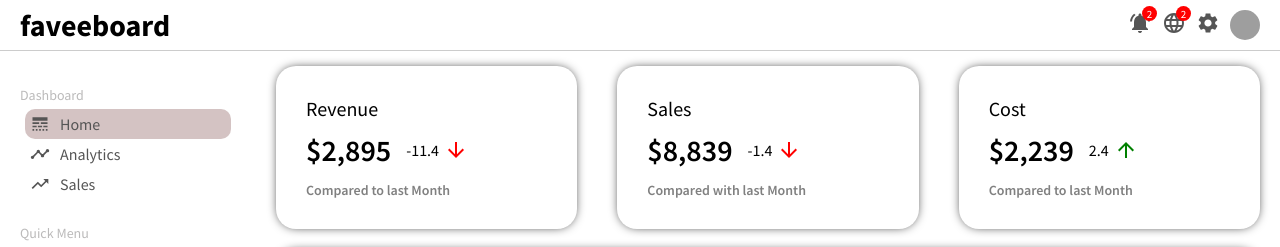
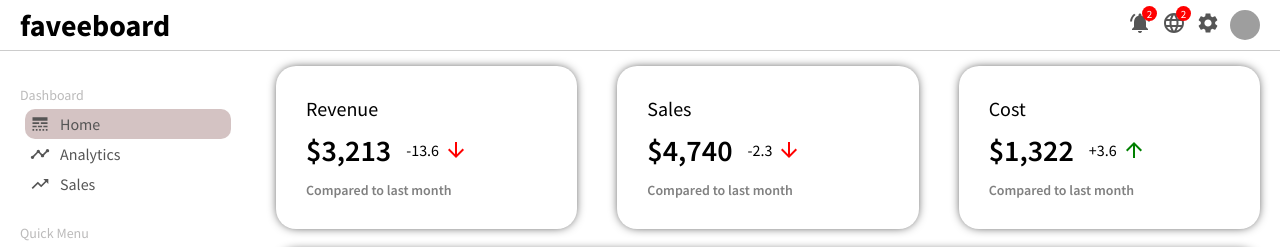
Before and after one commit to kodeman2/React-Admin-Dashboard, a React (Vite) app: page / in a window 1280 px wide. Shown: the top 247 px of the page. Built offline with nearby package versions, Linux system fonts and the light colour scheme; grey boxes are pictures that could not be loaded.

Commit message:
added new feature

```diff
--- a/src/components/featuredinfo/Featuredinfo.jsx
+++ b/src/components/featuredinfo/Featuredinfo.jsx
@@ -1,42 +1,34 @@
-import './featuredinfo.css';
-import { ArrowDownward, ArrowUpward } from '@mui/icons-material';
+import "./featuredinfo.css";
+import { ArrowDownward, ArrowUpward } from "@mui/icons-material";
 
-export default function Featuredinfo() {
+export default function FeaturedInfo() {
   return (
-    <div className='featured'>
+    <div className="featured">
      <div className="featuredItem">
       <span className="featuredTitle">Revenue</span>
       <div className="featuredMoneyContainer">
-    <span className="featuredMoney">$2,895</span>
-    <span className="featuredMoneyRate">
-     -11.4 <ArrowDownward  className='featuredIcon negative'/>
-    </span>
+       <span className="featuredMoney">$3,213</span>
+       <span className="featuredMoneyRate">-13.6 <ArrowDownward className="featuredIcon negative" /></span>
       </div>
-  <span className="featuredSub">Compared to last Month</span>
+      <span className="featuredSub">Compared to last month</span>
      </div>
      <div className="featuredItem">
       <span className="featuredTitle">Sales</span>
       <div className="featuredMoneyContainer">
-    <span className="featuredMoney">$8,839</span>
-    <span className="featuredMoneyRate">
-     -1.4 <ArrowDownward className='featuredIcon negative' />
-    </span>
+       <span className="featuredMoney">$4,740</span>
+       <span className="featuredMoneyRate">-2.3 <ArrowDownward className="featuredIcon negative" /></span>
      </div>
-  <span className="featuredSub">Compared with last Month</span>
+     <span className="featuredSub">Compared to last month</span>
      </div>
      <div className="featuredItem">
       <span className="featuredTitle">Cost</span>
       <div className="featuredMoneyContainer">
-    <span className="featuredMoney">$2,239</span>
-    <span className="featuredMoneyRate">
-     2.4
+       <span className="featuredMoney">$1,322</span>
+       <span className="featuredMoneyRate">+3.6 <ArrowUpward className="featuredIcon" /></span>
+      </div>
+      <span className="featuredSub">Compared to last month</span>
 
-      <ArrowUpward  className='featuredIcon' />
-
-    </span>
-  </div>
-  <span className="featuredSub">Compared to last Month</span>
      </div>
     </div>
-  );
+  )
 }
```
Lines whose indentation alone changed are shown as unchanged.
